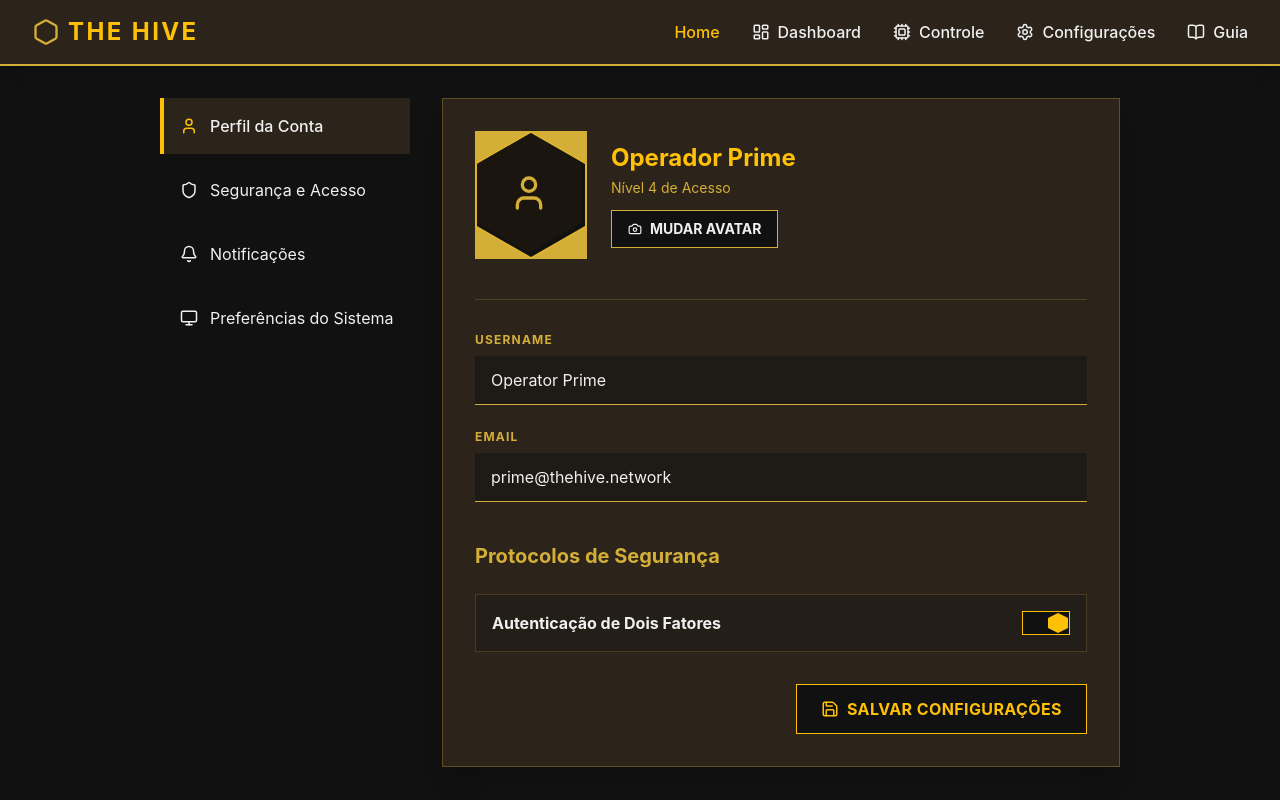
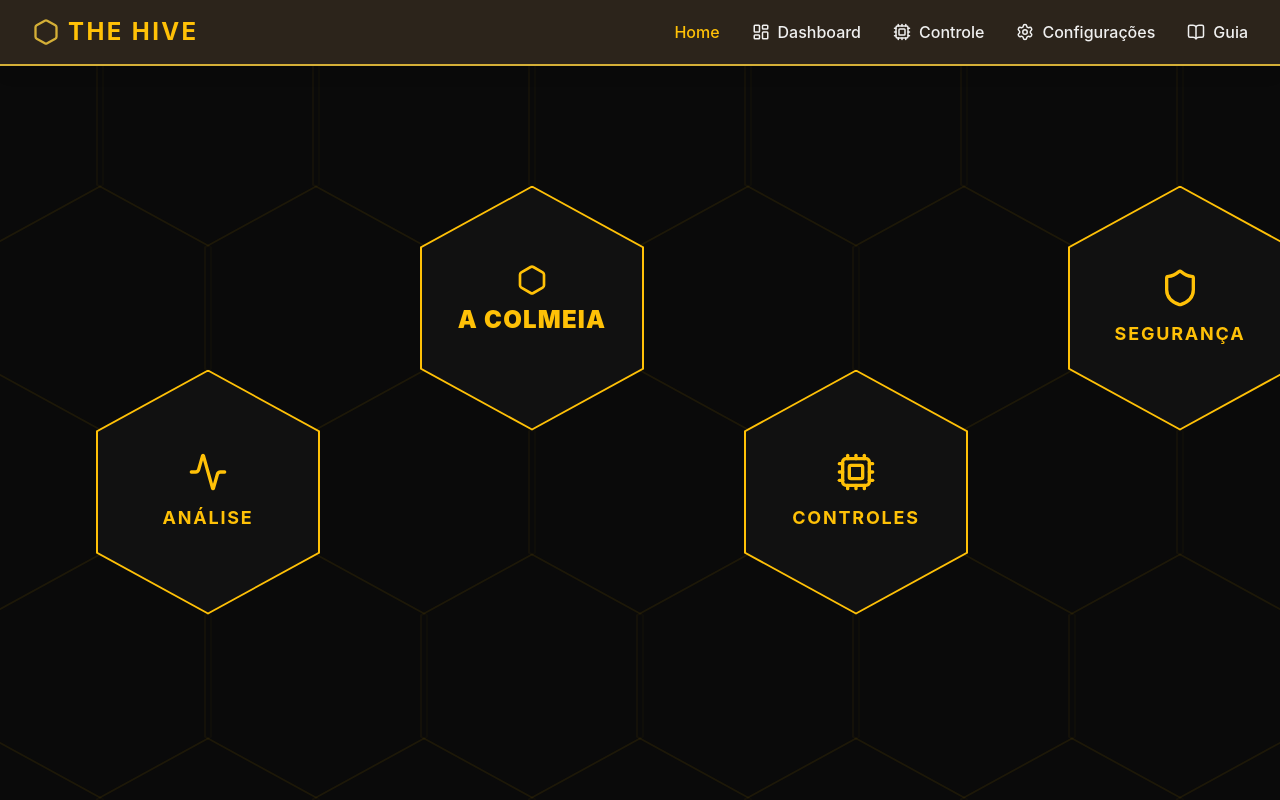
Before and after one commit to taki-html/the-hive, a React (Vite) app: page / in a window 1280 px wide. Built offline with nearby package versions, Linux system fonts and the light colour scheme.

Commit message:
Tinha apagado sem querer

```diff
--- a/src/pages/Landing.jsx
+++ b/src/pages/Landing.jsx
@@ -1,94 +1,118 @@
 import React from 'react';
-import { User, Shield, Bell, Monitor, Save, Camera } from 'lucide-react';
+import { Link } from 'react-router-dom';
+import { Shield, Activity, Cpu, Hexagon as HexIcon } from 'lucide-react';
 import Hexagon from '../components/Hexagon';
 
-export default function Settings() {
+// 1. The Alternating Grid Blueprint
+// 7-6-7-6-7-6-7 pattern creates perfect nesting.
+// The interactive nodes are positioned to form the diamond.
+const hiveBlueprint = [        // Row 0 (7)
+  ['e', 'e', 'e', 'e', 'e', 'e'],               // Row 1 (6)
+  ['e', 'e', 'e', 'e', 'e', 'e', 'e'],    // Row 2 (7)
+  ['e', 'e', 'hero', 'e', 'e', 'secure'],    // Row 3 (6)
+  ['e', 'analyze', 'e', 'e', 'control', 'e', 'e'],       // Row 4 (7)
+  ['e', 'e', 'e', 'e', 'e', 'e'],               // Row 5 (6)
+  ['e', 'e', 'e', 'e', 'e', 'e', 'e']           // Row 6 (7)
+];
+
+export default function Landing() {
+  const renderHexContent = (type) => {
+    const linkWrapper = "flex flex-col items-center justify-center w-full h-full cursor-pointer select-none";
+    switch (type) {
+      case 'analyze':
+      return (
+        <Link to="/dashboard" className={linkWrapper}>
+          <Activity className="w-10 h-10 mb-3 text-hive-yellow group-hover:text-hive-black transition-colors duration-300" />
+          <h3 className="text-lg font-bold tracking-widest text-hive-yellow group-hover:text-hive-black uppercase">Análise</h3>
+        </Link>
+      );
+      case 'secure':
+      return (
+        <Link to="/settings" className={linkWrapper}>
+          <Shield className="w-10 h-10 mb-3 text-hive-yellow group-hover:text-hive-black transition-colors duration-300" />
+          <h3 className="text-lg font-bold tracking-widest text-hive-yellow group-hover:text-hive-black uppercase">Segurança</h3>
+        </Link>
+      );
+      case 'control':
+      return (
+        <Link to="/control" className={linkWrapper}>
+          <Cpu className="w-10 h-10 mb-3 text-hive-yellow group-hover:text-hive-black transition-colors duration-300" />
+          <h3 className="text-lg font-bold tracking-widest text-hive-yellow group-hover:text-hive-black uppercase">Controles</h3>
+        </Link>
+      );
+      case 'hero':
+        return (
+          <Link to="/guide" className={linkWrapper}>
+            <HexIcon className="w-8 h-8 mb-2 text-hive-yellow group-hover:text-hive-black transition-colors duration-300" />
+            <h1 className="text-xl md:text-2xl font-black mb-4 tracking-wider text-hive-yellow group-hover:text-hive-black uppercase">A Colmeia</h1>
+          </Link>
+        );
+      default:
+        return null; // Empty nodes just show the geometric pattern
+    }
+  };
+
+  const getHexStyles = (type) => {
+    // Sizing: w-48/h-[210px] is roughly a perfect hexagon ratio.
+    // Adjust these if your clip-path utility relies on a different aspect ratio.
+    const baseSize = "w-40 h-[175px] md:w-56 md:h-[245px]";
+
+    if (type === 'e') {
+      return {
+        className: `${baseSize} pointer-events-none opacity-40`,
+        borderClassName: "bg-hive-yellow/10", // Dim yellow wireframe
+        innerClassName: "bg-[#0a0a0a]" // Very dark, matches background
+      };
+    }
+
+    // Interactive Nodes
+    return {
+      className: `${baseSize} z-20 cursor-pointer transition-transform duration-500 hover:scale-105 hover:z-50`,
+      // Bright yellow border that glows on hover
+      borderClassName: "bg-hive-yellow group-hover:bg-hive-gold group-hover:shadow-[0_0_30px_rgba(255,193,7,0.6)]",
+      // Black interior that fills with yellow on hover
+      innerClassName: "bg-hive-black group-hover:bg-hive-yellow transition-colors duration-300"
+    };
+  };
+
   return (
-    <div className="max-w-5xl mx-auto p-8 grid grid-cols-1 md:grid-cols-[250px_1fr] gap-8">
+    // 1. fixed inset-0: Locks the container to the exact viewport boundaries.
+    // 2. overflow-hidden: Clips anything bleeding off the edge.
+    // 3. overscroll-none touch-none: Prevents mobile pull-to-refresh and elastic bounce.
+    // 4. h-[100dvh]: Uses dynamic viewport height so mobile browser UI bars don't cause overflow.
+    <main className="fixed inset-0 w-screen h-[100dvh] flex items-center justify-center bg-[#0a0a0a] overflow-hidden overscroll-none touch-none">
 
-      {/* Sidebar Menu */}
-      <aside className="flex flex-col gap-2">
-        <button className="flex items-center gap-3 w-full text-left p-4 bg-hive-brown border-l-4 border-hive-yellow text-hive-text font-medium transition-colors">
-          <User size={18} className="text-hive-yellow" /> Perfil da Conta
-        </button>
-        <button className="flex items-center gap-3 w-full text-left p-4 border-l-4 border-transparent hover:bg-hive-brown hover:border-hive-yellow transition-colors">
-          <Shield size={18} /> Segurança e Acesso
-        </button>
-        <button className="flex items-center gap-3 w-full text-left p-4 border-l-4 border-transparent hover:bg-hive-brown hover:border-hive-yellow transition-colors">
-          <Bell size={18} /> Notificações
-        </button>
-        <button className="flex items-center gap-3 w-full text-left p-4 border-l-4 border-transparent hover:bg-hive-brown hover:border-hive-yellow transition-colors">
-          <Monitor size={18} /> Preferências do Sistema
-        </button>
-      </aside>
+      {/* The grid container.
+        Note: If you want the entire diamond to shrink and fit fully on smaller screens
+        instead of bleeding off, you can add responsive scaling here like `scale-75 md:scale-100`.
+      */}
+      <div className="relative flex flex-col items-center justify-center w-max">
 
-      {/* Main Settings Area */}
-      <main className="bg-hive-brown border border-hive-gold/30 p-8 shadow-xl">
+        {hiveBlueprint.map((row, rowIndex) => (
+          <div
+            key={`row-${rowIndex}`}
+            // The negative margin math depends on your height.
+            // 25% of 245px = 61px. 25% of 175px = 43px.
+            className={`flex justify-center -space-x-1 md:-space-x-2 ${rowIndex > 0 ? '-mt-[43px] md:-mt-[61px]' : ''}`}
+          >
+            {row.map((cellType, cellIndex) => {
+              const styles = getHexStyles(cellType);
 
-        {/* Avatar Section */}
-        <div className="flex items-center gap-6 mb-10">
-          <Hexagon className="w-28 h-32 bg-hive-gold p-0 flex justify-center items-center hover:-translate-y-0 hover:bg-hive-gold">
-            <div className="w-[104px] h-[120px] bg-[#1a150f] clip-hexagon flex justify-center items-center">
-               <User size={40} className="text-hive-gold" />
-            </div>
-          </Hexagon>
-          <div>
-            <h2 className="text-2xl font-bold text-hive-yellow mb-1">Operador Prime</h2>
-            <p className="text-hive-gold text-sm mb-3">Nível 4 de Acesso</p>
-            <button className="flex items-center gap-2 bg-hive-black text-hive-text border border-hive-gold px-4 py-2 text-sm uppercase font-bold hover:bg-hive-gold hover:text-hive-black transition-colors">
-              <Camera size={14} /> Mudar Avatar
-            </button>
+              return (
+                <Hexagon
+                  key={`cell-${rowIndex}-${cellIndex}`}
+                  className={styles.className}
+                  borderClassName={styles.borderClassName}
+                  innerClassName={styles.innerClassName}
+                >
+                  {renderHexContent(cellType)}
+                </Hexagon>
+              );
+            })}
           </div>
-        </div>
+        ))}
 
-        <hr className="border-t border-hive-gold/20 mb-8" />
-
-        {/* Form Inputs */}
-        <form>
-          <div className="flex flex-col mb-6">
-            <label htmlFor="username" className="text-hive-gold text-xs uppercase tracking-widest mb-2 font-bold">Username</label>
-            <input
-              type="text"
-              id="username"
-              defaultValue="Operator Prime"
-              className="bg-hive-black/50 border-b border-hive-gold text-hive-text px-4 py-3 focus:outline-none focus:border-b-2 focus:border-hive-yellow focus:bg-[#362d22] transition-all"
-            />
-          </div>
-
-          <div className="flex flex-col mb-10">
-            <label htmlFor="email" className="text-hive-gold text-xs uppercase tracking-widest mb-2 font-bold">Email</label>
-            <input
-              type="email"
-              id="email"
-              defaultValue="prime@thehive.network"
-              className="bg-hive-black/50 border-b border-hive-gold text-hive-text px-4 py-3 focus:outline-none focus:border-b-2 focus:border-hive-yellow focus:bg-[#362d22] transition-all"
-            />
-          </div>
-
-          <h3 className="text-xl font-bold text-hive-gold mb-6">Protocolos de Segurança</h3>
-
-          {/* Custom Toggle Switch 1 */}
-          <div className="flex justify-between items-center bg-hive-black/30 border border-hive-gold/20 p-4 mb-4">
-            <div>
-              <div className="font-bold text-hive-text">Autenticação de Dois Fatores</div>
-            </div>
-            <label className="relative inline-block w-12 h-6 cursor-pointer">
-              <input type="checkbox" className="sr-only peer" defaultChecked />
-              {/* The Track */}
-              <div className="w-full h-full bg-hive-black border border-hive-gold peer-checked:border-hive-yellow transition-colors duration-300"></div>
-              {/* The Hexagon Thumb */}
-              <div className="absolute left-[2px] top-[2px] w-5 h-5 bg-hive-text clip-hexagon transition-transform duration-300 peer-checked:translate-x-[24px] peer-checked:bg-hive-yellow"></div>
-            </label>
-          </div>
-
-          <div className="text-right mt-8">
-            <button type="button" className="inline-flex items-center gap-2 bg-hive-black text-hive-yellow border border-hive-yellow px-6 py-3 font-bold uppercase tracking-wide transition-colors hover:bg-hive-yellow hover:text-hive-black">
-              <Save size={18} /> Salvar Configurações
-            </button>
-          </div>
-        </form>
-
-      </main>
-    </div>
+      </div>
+    </main>
   );
 }
```
